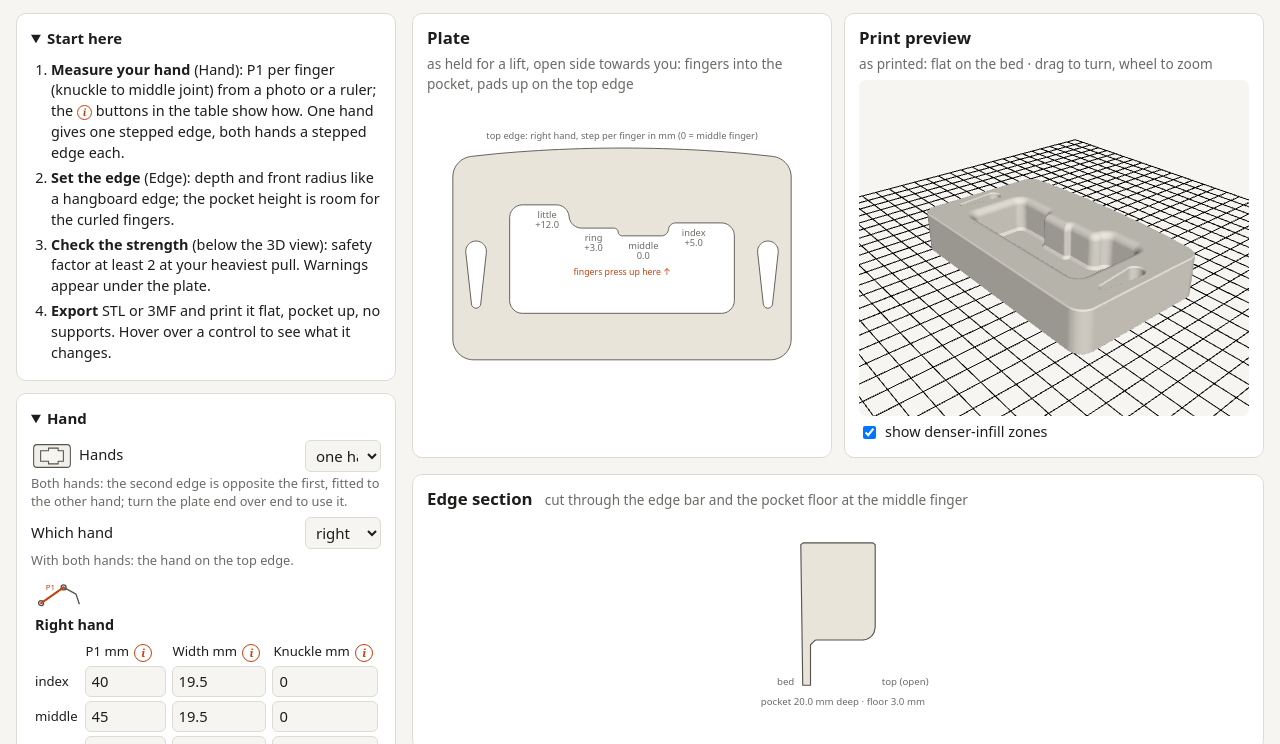
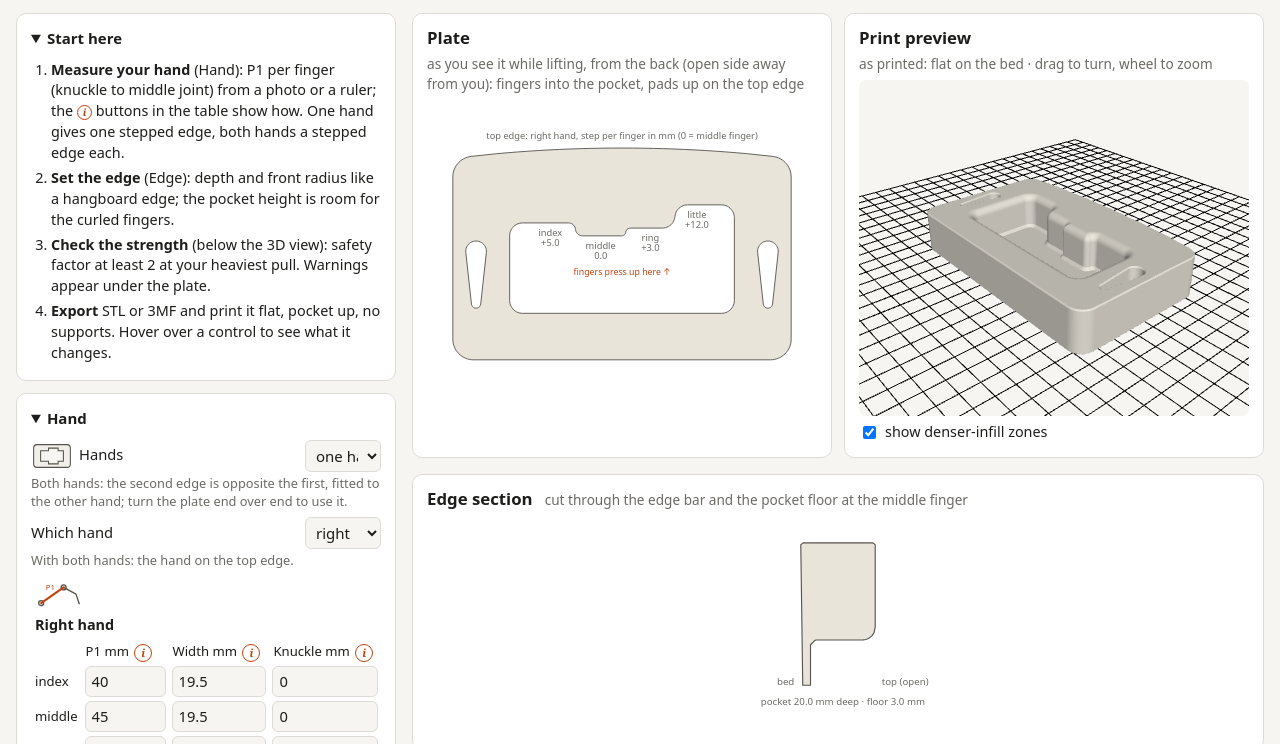
Before and after one commit to erikeppinger/Edge_Lift_Designer, a website with bundled scripts: page index.html in a window 1280 px wide. Shown: the part 56-800 px from the top of the page. Built offline with nearby package versions, Linux system fonts and the light colour scheme.

Commit message:
Mirror the finger order on each edge
You lift looking at the plate from the back (open side away from you), so
along the print's x a right hand puts its little finger first. The old
order, laid out as seen from the open side, put the little finger on the
wrong side of both edges. The plate drawing and its caption follow.

Co-Authored-By: Claude Opus 5.5 <noreply@anthropic.com>

```diff
--- a/index.html
+++ b/index.html
@@ -34,7 +34,7 @@
         <div class="card">
           <div class="card-head">
             <h2>Plate</h2>
-            <span class="hint">as held for a lift, open side towards you: fingers into the pocket, pads up on the top edge</span>
+            <span class="hint">as you see it while lifting, from the back (open side away from you): fingers into the pocket, pads up on the top edge</span>
           </div>
           <svg id="plate" role="img" aria-label="The plate with its pocket and the edge step per finger"></svg>
         <div id="plateStatus" class="plate-status" aria-live="polite"></div>
--- a/js/app.js
+++ b/js/app.js
@@ -221,8 +221,8 @@ function set(key, value) {
 }
 
 // ---- drawings ----
-// The plate as held for a lift: the fingers go into the pocket and press up on the top edge.
-// Seen from the palm side, so x runs right to left.
+// The plate as you see it while lifting: from the back, open side away from you, so x runs right
+// to left. The fingers go into the pocket and press up on the top edge.
 function drawPlate(svg, m) {
   const pl = m.plan;
   const W = pl.size.x, pad = 10;
--- a/js/frame.js
+++ b/js/frame.js
@@ -2,7 +2,7 @@
 // top border is the edge, stepped per finger in the plane of the plate. The cord runs through holes
 // in the side bars, at mid-thickness, so it pulls in line with the finger pads. No DOM.
 //
-// Plane of the plate (print XY), as held for a lift, y up:
+// Plane of the plate (print XY, seen from the open side), y up as held for a lift:
 //
 //    ╭──────────────────────────────────────╮
 //    │      top bar                          │
--- a/js/hand.js
+++ b/js/hand.js
@@ -35,14 +35,16 @@ export function fingerHeights(p, side) {
 }
 
 // Segments along one edge, from x = 0, each with its edge height h, for a hand holding that edge.
-// A right hand holds it with the thumb forwards, so its index finger comes first.
+// x runs as the print sees it (pocket up). While lifting you look at the plate from the back,
+// with the open side away from you, so x runs right to left for you: a right hand (index on your
+// left, little finger on your right) puts its little finger first along x.
 export function fingerLayout(p, side) {
   const h = fingerHeights(p, side);
   const segs = [];
   let x = 0;
   const add = (name, w, hh, finger) => { segs.push({ name, x0: x, x1: x + w, h: hh, finger }); x += w; };
   add("margin", p.sideMargin, null, false);
-  for (const f of side === "L" ? FINGERS.slice().reverse() : FINGERS) add(f, p[key("w", f, side)], h[f], true);
+  for (const f of side === "R" ? FINGERS.slice().reverse() : FINGERS) add(f, p[key("w", f, side)], h[f], true);
   add("margin", p.sideMargin, null, false);
   // The margins take the neighbouring finger's edge height.
   segs[0].h = segs[1].h;
```
Also changed, not shown: tests/frame.test.mjs (+4 -3 lines), tests/hand.test.mjs (+3 -3 lines).
